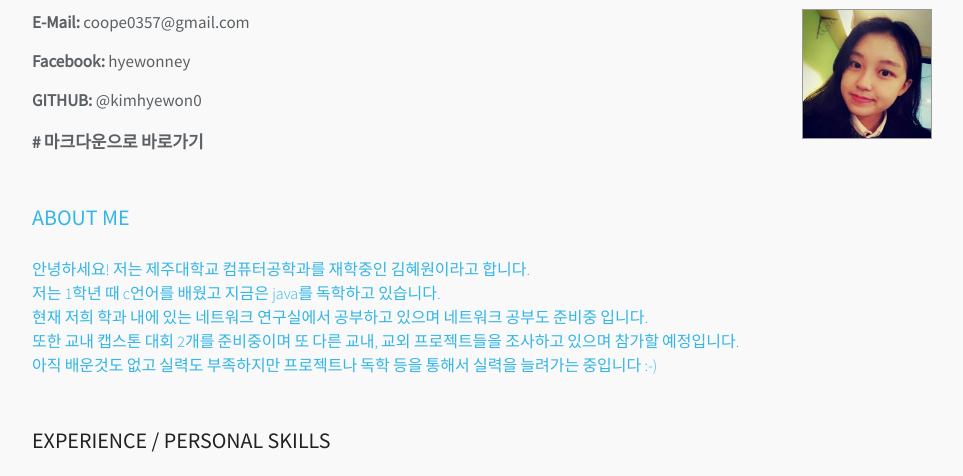
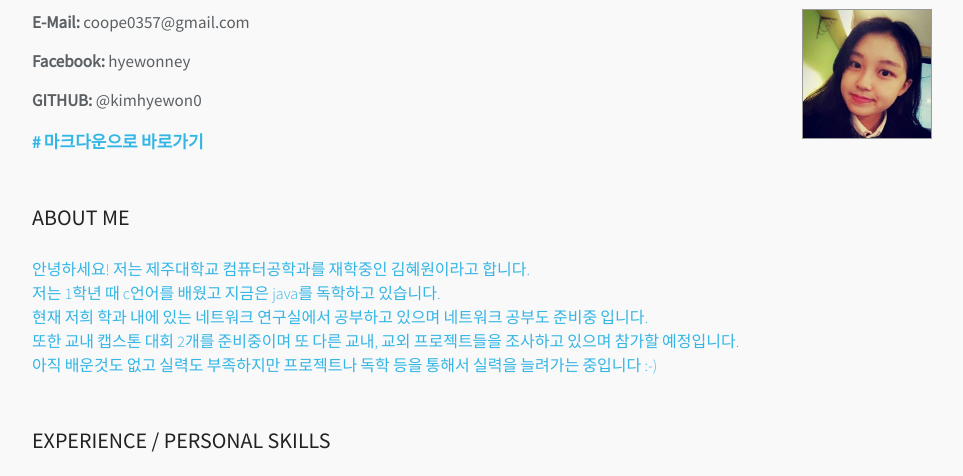
Before and after one commit to kimhyewon0/kimhyewon0, a plain HTML site: page index.html in a window 1280 px wide. Shown: the part 266-742 px from the top of the page, without its empty margins (158-1121 px from the left). Drawn offline with Linux system fonts and the light colour scheme.

Commit message:
마크다운재수정

```diff
--- a/index.html
+++ b/index.html
@@ -72,7 +72,7 @@
 
     <p><strong>GITHUB:</strong> @kimhyewon0</p>
 
-	 <p><strong># 마크다운으로 바로가기<a href="https://github.com/kimhyewon0/kimhyewon0.github.io/blob/master/resume.md"</p></strong>
+	 <p><strong><a href="https://github.com/kimhyewon0/kimhyewon0.github.io/blob/master/resume.md"># 마크다운으로 바로가기</p></strong>
 
     <h2>ABOUT ME</h2>
 
```
